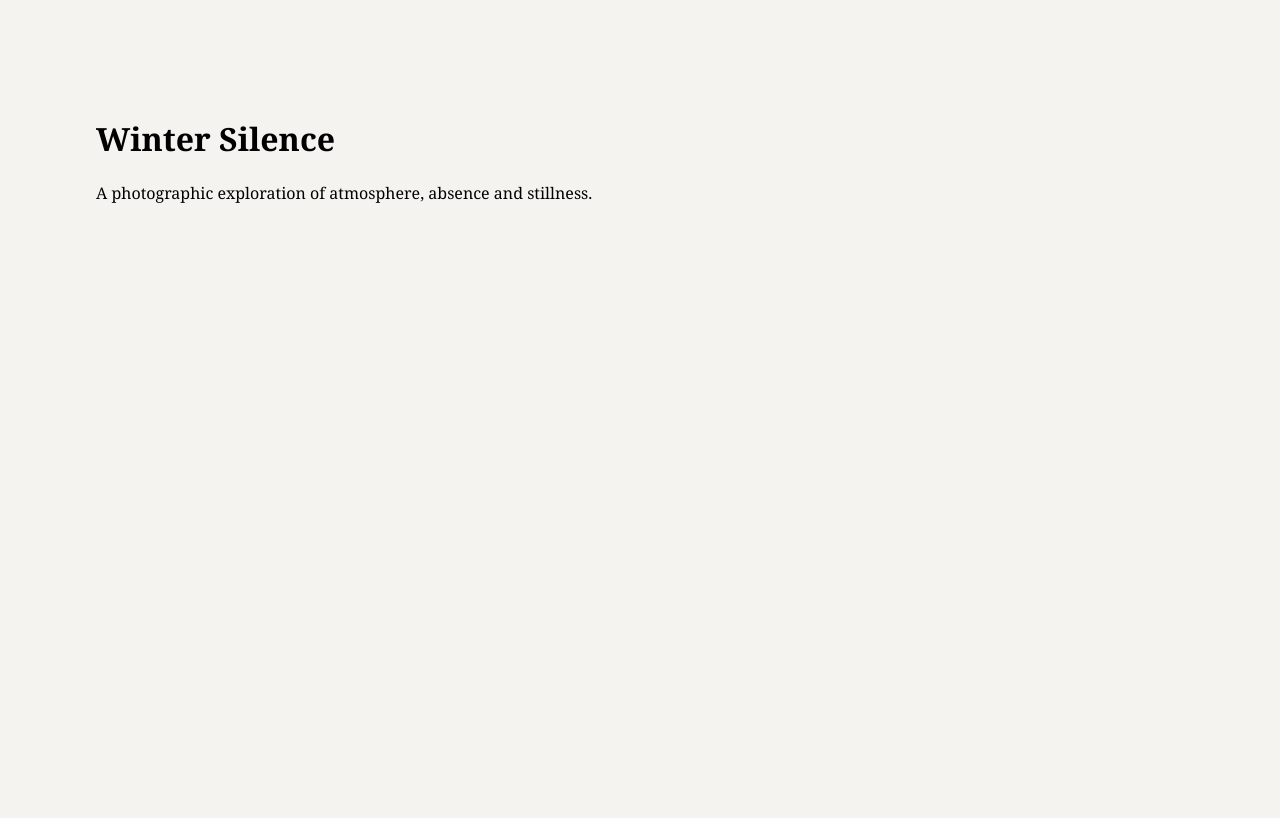
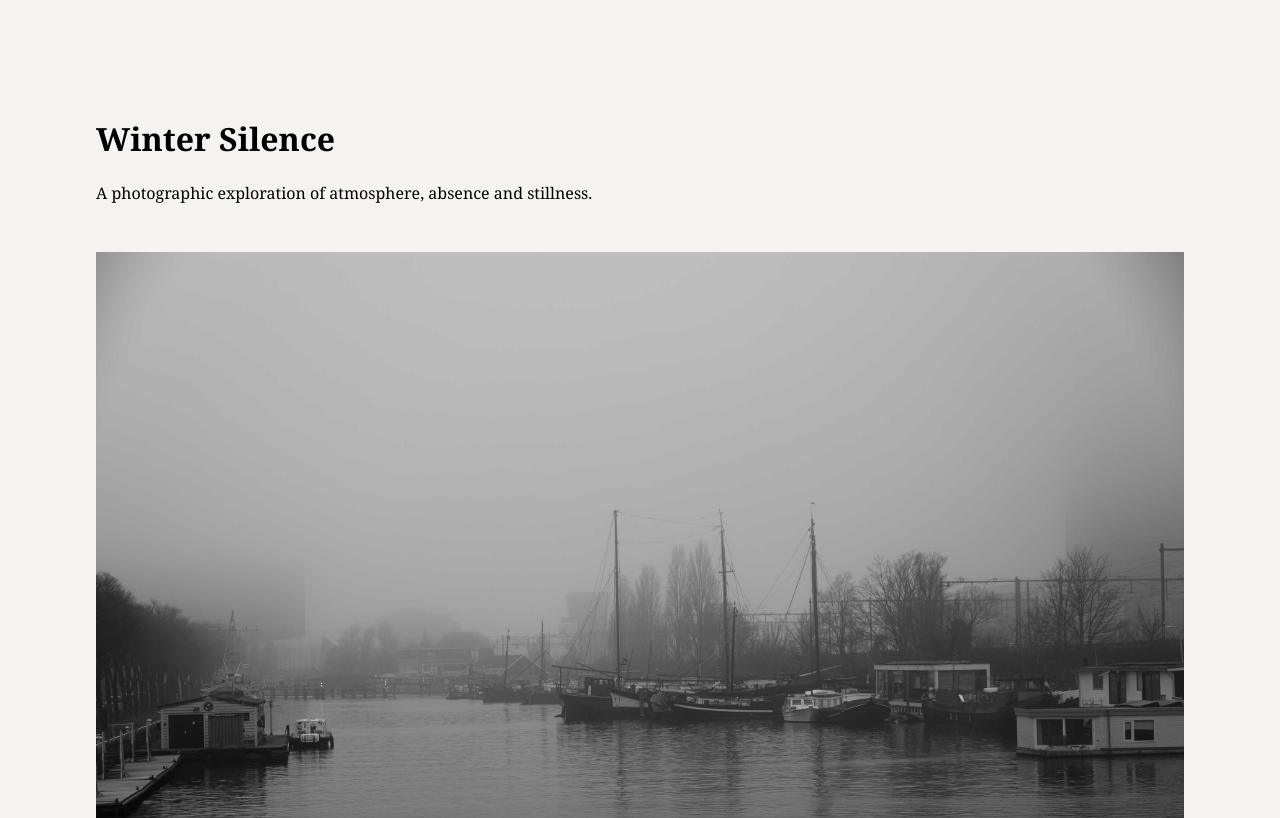
Before and after one commit to JensDDNN/jens-domela-portfolio, a Next.js app: page /work/winter-silence in a window 1280 px wide. Shown: the top 818 px of the page. Built offline with nearby package versions, Linux system fonts and the light colour scheme.

Commit message:
Insert image for winter silence exploration
Added an image to the winter silence page.

```diff
--- a/app/work/winter-silence/page.tsx
+++ b/app/work/winter-silence/page.tsx
@@ -7,6 +7,16 @@ export default function WinterSilence() {
         A photographic exploration of atmosphere,
         absence and stillness.
       </p>
+
+      <img
+        src="/images/DSC_1344.jpg"
+        alt="Winter Canal"
+        style={{
+          width: "100%",
+          maxWidth: "1200px",
+          marginTop: "2rem",
+        }}
+      />
     </main>
   );
 }
```
